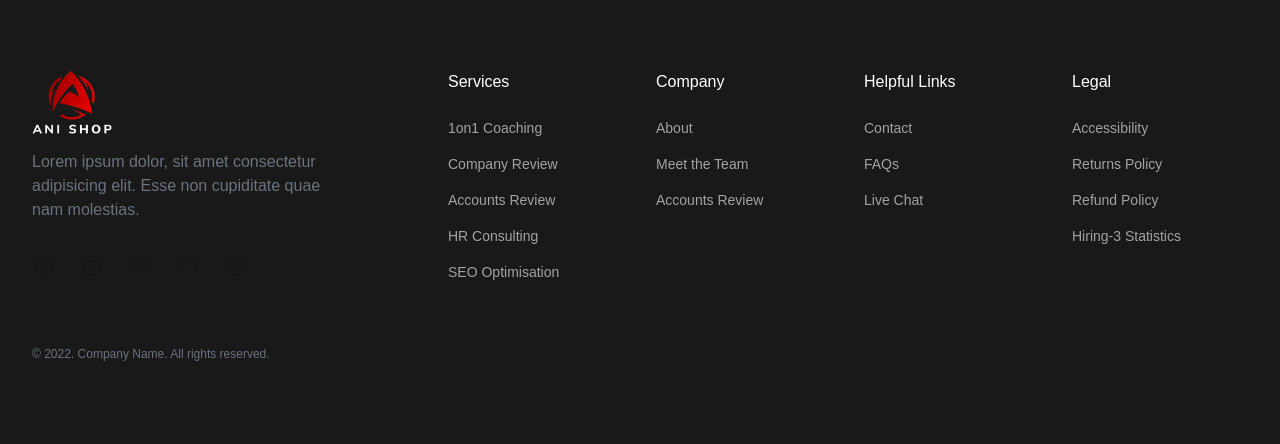
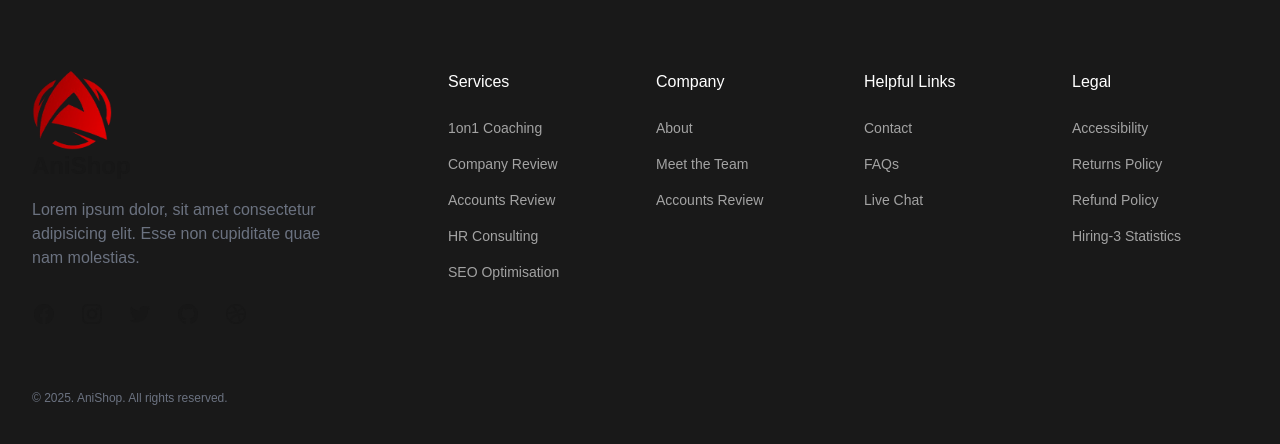
Before and after one commit to AniShop-org/web_app, a Next.js app: page / in a window 1280 px wide. Shown: the part 1506-1950 px from the top of the page. Built offline with nearby package versions, Linux system fonts and the light colour scheme; no server answers.

Commit message:
footer logo

```diff
--- a/app/componenets/footer.jsx
+++ b/app/componenets/footer.jsx
@@ -8,7 +8,8 @@ export default function Footer() {
                     <div>
                         <div className="mb-4">
                             <a href="/">
-                                <Image src={"/logo-full.png"} width={128} height={128} alt="anishop logo" className="w-20 h-16"/>
+                                <Image src={"/logo.png"} width={128} height={128} alt="anishop logo" className="w-20 h-20"/>
+                                <p className="text-2xl font-bold">AniShop</p>
                             </a>
                         </div>
 
@@ -202,7 +203,7 @@ export default function Footer() {
                     </div>
                 </div>
 
-                <p className="text-xs text-gray-500">&copy; 2022. Company Name. All rights reserved.</p>
+                <p className="text-xs text-gray-500">&copy; 2025. AniShop. All rights reserved.</p>
             </div>
         </footer>
 
--- a/app/componenets/orderCard.jsx
+++ b/app/componenets/orderCard.jsx
@@ -180,7 +180,7 @@ const OrderCard = ({ order }) => {
                                     <p className="sm:text-xl text-white font-semibold">
                                         ₹{order.price}
                                     </p>
-                                    <div className='w-[78px] sm:w-[108px] bg-white rounded-md sm:m-2 sm:py-1 py-1'>
+                                    <div className='w-[78px] sm:w-[95px] bg-white rounded-md sm:m-2 sm:py-1 py-1 m-1'>
                                 <button
                                     className="text-xs text-black flex items-center mx-auto"
                                     onClick={handleButtonClick}
```
